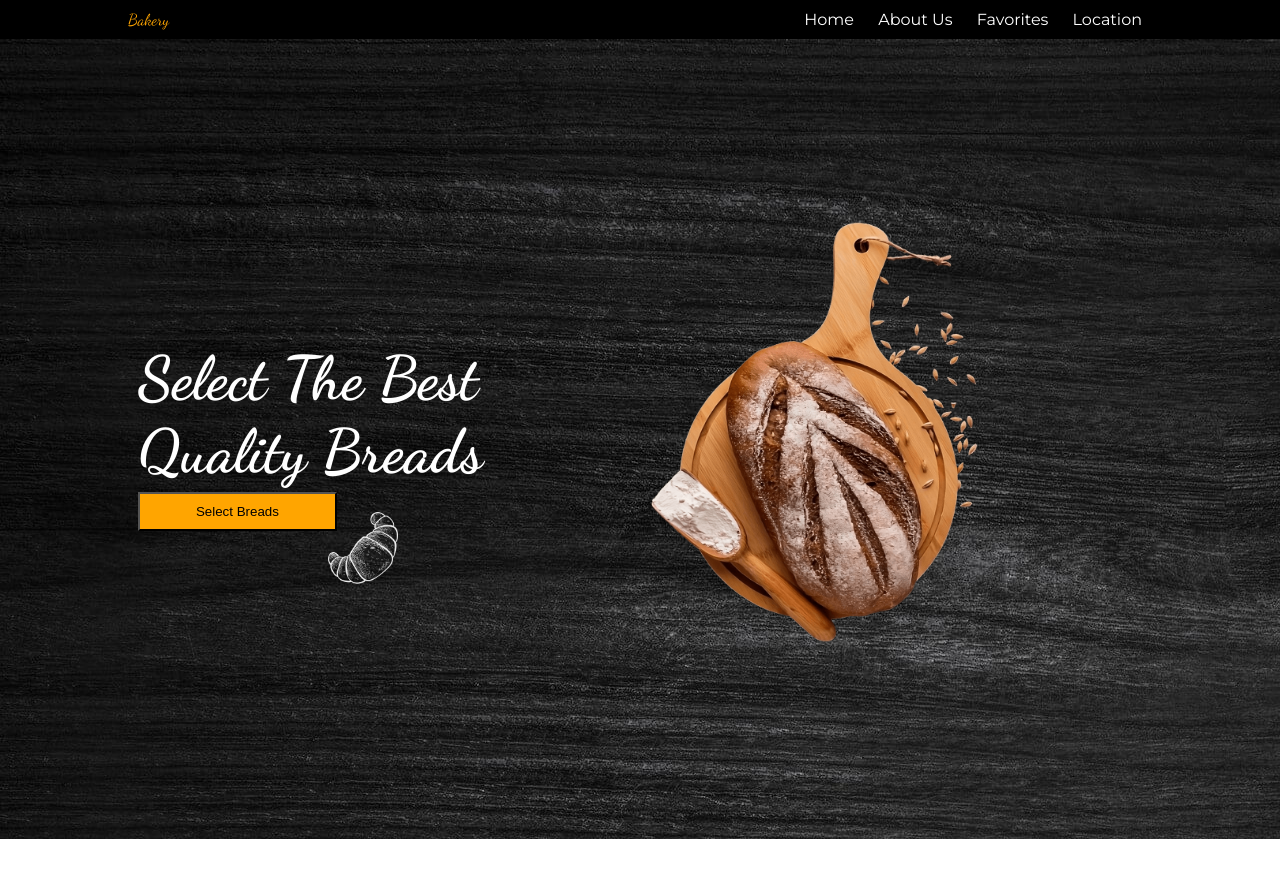
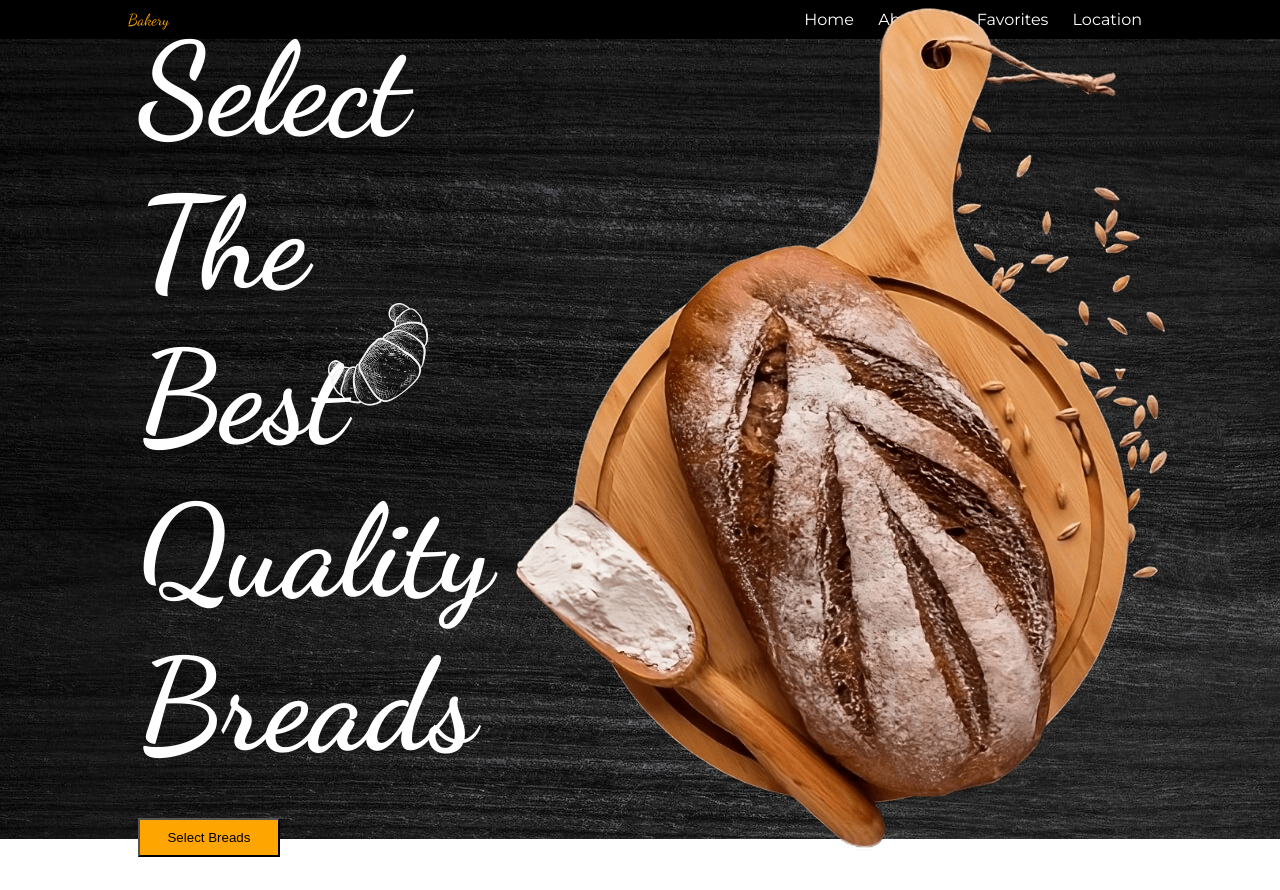
Before and after one commit to adelaelissymh/TOKO-ROTI, a plain HTML site: page index.html in a window 1280 px wide. Before the commit the page ends 839 px from the top, so only its background shows below. Drawn offline with Linux system fonts and the light colour scheme.

Commit message:
updateindex

```diff
--- a/index.html
+++ b/index.html
@@ -22,13 +22,16 @@
   <div class="main">
     <div class="hero">
       <div class="hero-content">
-        <h1>Select The Best Quality Breads</h1>
+        <h1>
+          Select The Best <br />
+          Quality Breads
+        </h1>
         <button>Select Breads</button>
-        <img src="img/bread-1.png" alt="" width="70px" />
+        <img src="img/bread-1.png" alt="" width="100px" />
       </div>
 
       <div class="hero-image">
-        <img src="img/home-bread.png" alt="" width="350px" />
+        <img src="img/home-bread.png" alt="" width="700px" />
       </div>
     </div>
   </div>
--- a/stylenav.css
+++ b/stylenav.css
@@ -42,7 +42,7 @@
   align-items: center;
   height: 100vh;
   font-family: "Dancing Script", cursive;
-  font-size: 190%;
+  font-size: 400%;
   color: white;
   padding-left: 10%;
   padding-right: 10%;
@@ -58,7 +58,7 @@
 
 .hero-content img {
   position: absolute;
-  top: 180px;
+  top: 300px;
   left: 200px;
 }
 
```
